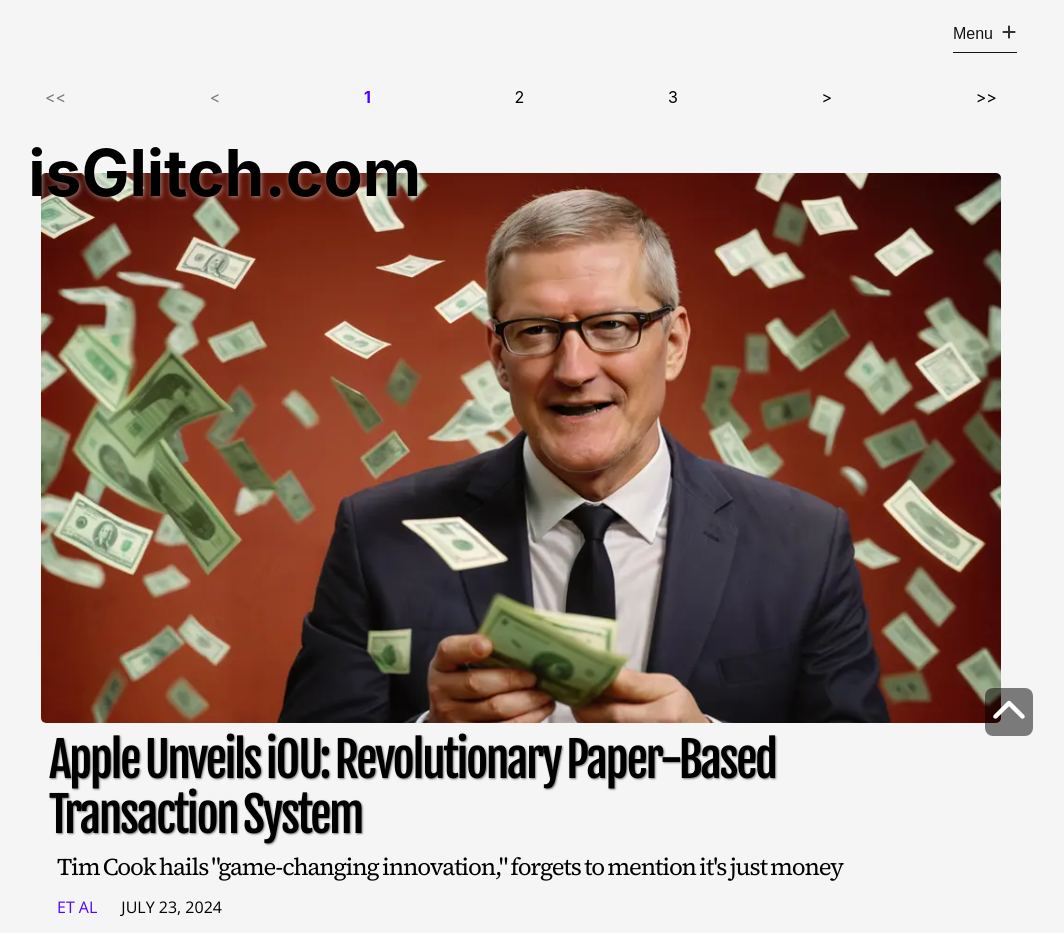
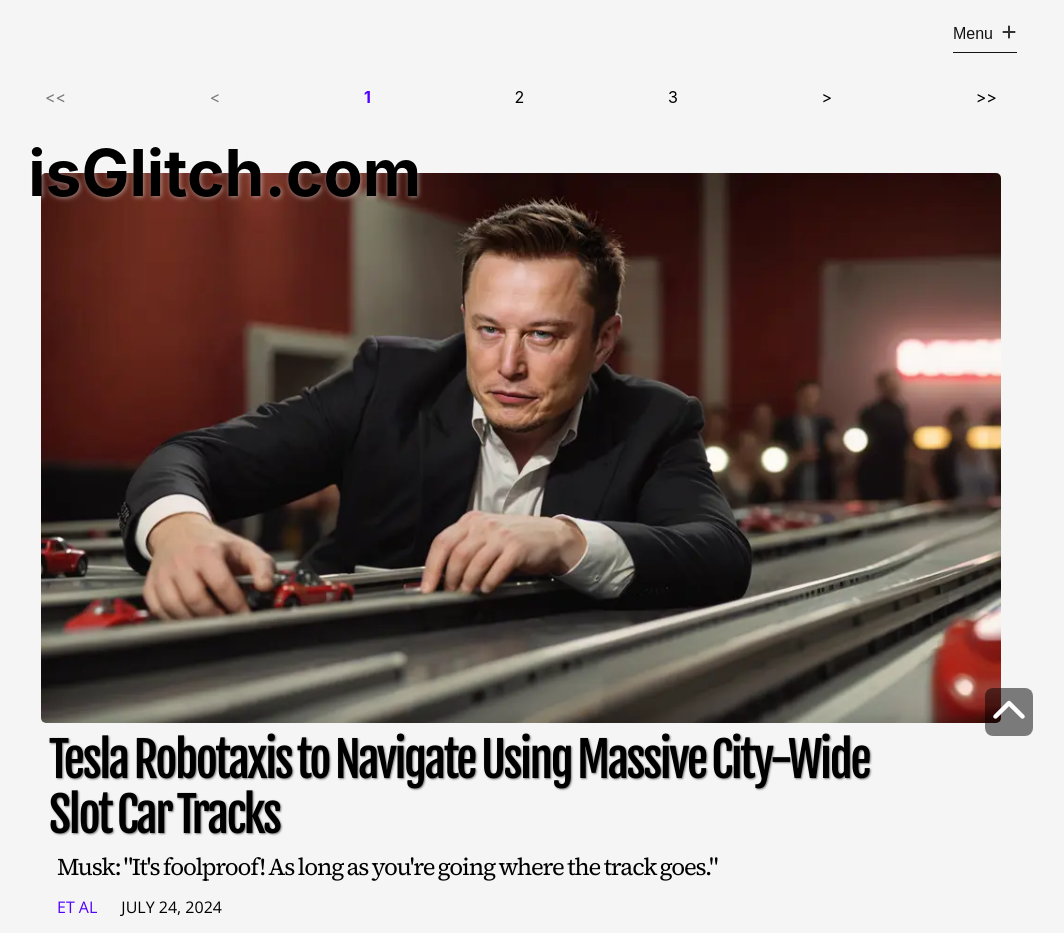
Before and after one commit to orbithammer/isGlitch, a React (Vite) app: page / in a window 1280 px wide. Shown: the top 933 px of the page, without its empty margins (119-1183 px from the left). Built offline with nearby package versions, Linux system fonts and the light colour scheme; a web font is replaced by a local one.

Commit message:
20240724 update

```diff
--- a/src/data/articles.ts
+++ b/src/data/articles.ts
@@ -1638,4 +1638,35 @@
             `In a final stroke of marketing genius, Apple has announced that each iOU will come with a free U2 album whether you want it or not. Because if there's one thing that pairs well with financial crisis, it's unsolicited Bono.`,
         ]
     },
+    {
+        id: 72,
+        articleUrl: `20240724-tesla-robotaxis-to`,
+        category: `tech`,
+        img: `/images/20240724-tesla-robotaxis-to.webp`,
+        alt: `Elon Musk playing with a slot car track`,
+        header: `Tesla Robotaxis to Navigate Using Massive City-Wide Slot Car Tracks`,
+        subhead: `Musk: "It's foolproof! As long as you're going where the track goes."`,
+        tags: [`Tesla`, `Elon Musk`, `Smart Cars`],
+        author: `Et Al`,
+        datePublished: new Date(2024,6,24,17),
+        articleBody: [
+            `Tesla CEO Elon Musk stunned the automotive world today by unveiling his latest "innovation" in autonomous driving: a city-wide slot car track system for Tesla's upcoming robotaxis.`,
+
+            `"It's foolproof!" Musk declared, gesturing wildly at a miniature mockup of San Francisco crisscrossed with plastic tracks. "As long as you're going where the track goes, you'll never crash!"`,
+
+            `The ambitious plan calls for the installation of massive electrified grooves in every street, allowing Tesla's new line of bottomless robotaxis to slide effortlessly along predetermined routes. When asked about the cost and logistics of tearing up every road in major cities, Musk scoffed, "Details, details. We'll probably use Boring Company flamethrowers to melt the asphalt. It'll be fine."`,
+
+            `Critics were quick to point out the system's apparent lack of flexibility. "What if I need to go somewhere off the track?" asked one bewildered reporter. Musk's solution? "Just walk the rest of the way. It's good for you!"`,
+
+            `The Tesla CEO went on to tout the "nostalgic appeal" of the system, claiming it would "bring back the joy of childhood slot car racing, but with the added thrill of actual human passengers."`,
+
+            `Safety experts expressed concern about the potential for high-speed collisions at track intersections. Musk dismissed these worries, suggesting that Tesla would implement an advanced "boop the nose" protocol, where cars would gently bump each other to determine right of way.`,
+
+            `When pressed about the feasibility of the entire project, Musk grew defensive. "Look, it's either this or we go back to my robot horse idea. Your choice, people!"`,
+
+            `As the presentation concluded, Musk hinted at future upgrades, including loop-de-loops for "express routes" and a giant hand that would place cars back on the track when they inevitably fly off at curves. `,
+
+            `The Tesla board of directors was unavailable for comment, as they were reportedly too busy building a giant Scalextric track in the company parking lot.`,
+        ]
+    },
 ]
```
Also changed, not shown: public/images/20240724-tesla-robotaxis-to.webp (added).
